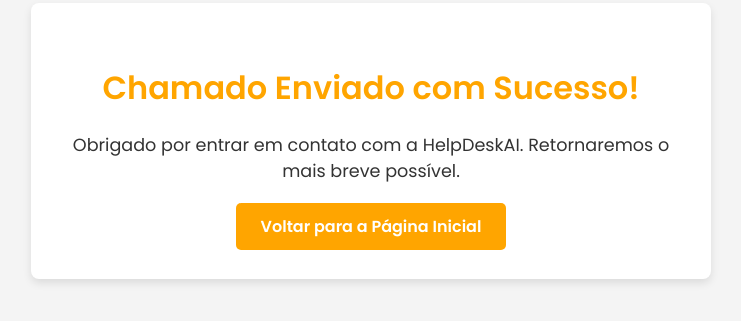
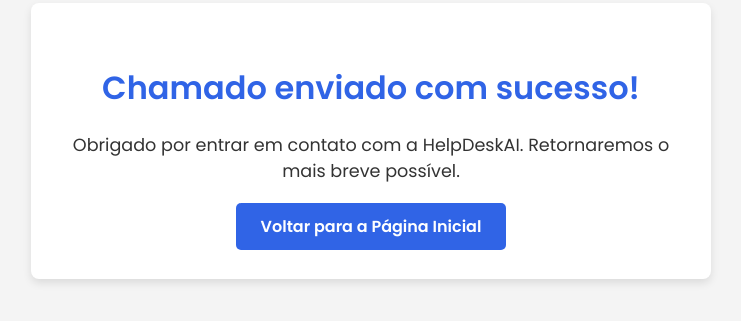
Before and after one commit to luizamlim/HelpDeskAI, a plain HTML site: page obrigado.html in a window 1280 px wide. Shown: the part 267-588 px from the top of the page, without its empty margins (269-1010 px from the left). Drawn offline with Linux system fonts and the light colour scheme.

Commit message:
Add files via upload

```diff
--- a/obrigado.html
+++ b/obrigado.html
@@ -8,14 +8,14 @@
     <style>
         body { font-family: 'Poppins', sans-serif; background-color: #f4f4f4; color: #333; display: flex; justify-content: center; align-items: center; height: 100vh; text-align: center; }
         .container { max-width: 600px; padding: 40px; background-color: #fff; border-radius: 8px; box-shadow: 0 4px 8px rgba(0,0,0,0.1); }
-        h1 { color: #FFA500; margin-bottom: 20px; }
+        h1 { color: #3064e6; margin-bottom: 20px; }
         p { margin-bottom: 30px; font-size: 1.1rem; }
-        a { color: #fff; background-color: #FFA500; padding: 12px 25px; border-radius: 5px; text-decoration: none; font-weight: 600; }
+        a { color: #fff; background-color: #3064e6; padding: 12px 25px; border-radius: 5px; text-decoration: none; font-weight: 600; }
     </style>
 </head>
 <body>
     <div class="container">
-        <h1>Chamado Enviado com Sucesso!</h1>
+        <h1>Chamado enviado com sucesso!</h1>
         <p>Obrigado por entrar em contato com a HelpDeskAI. Retornaremos o mais breve possível.</p>
         <a href="index.html">Voltar para a Página Inicial</a>
     </div>
```
